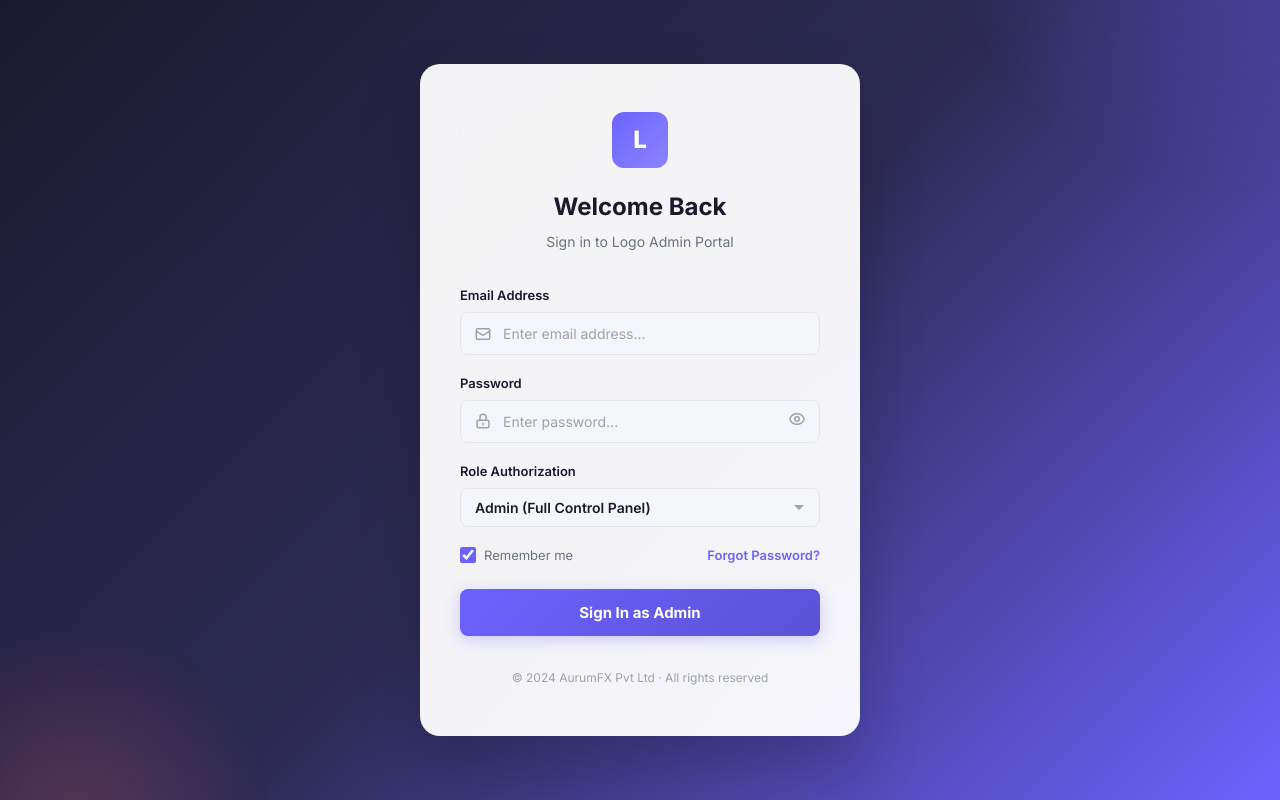
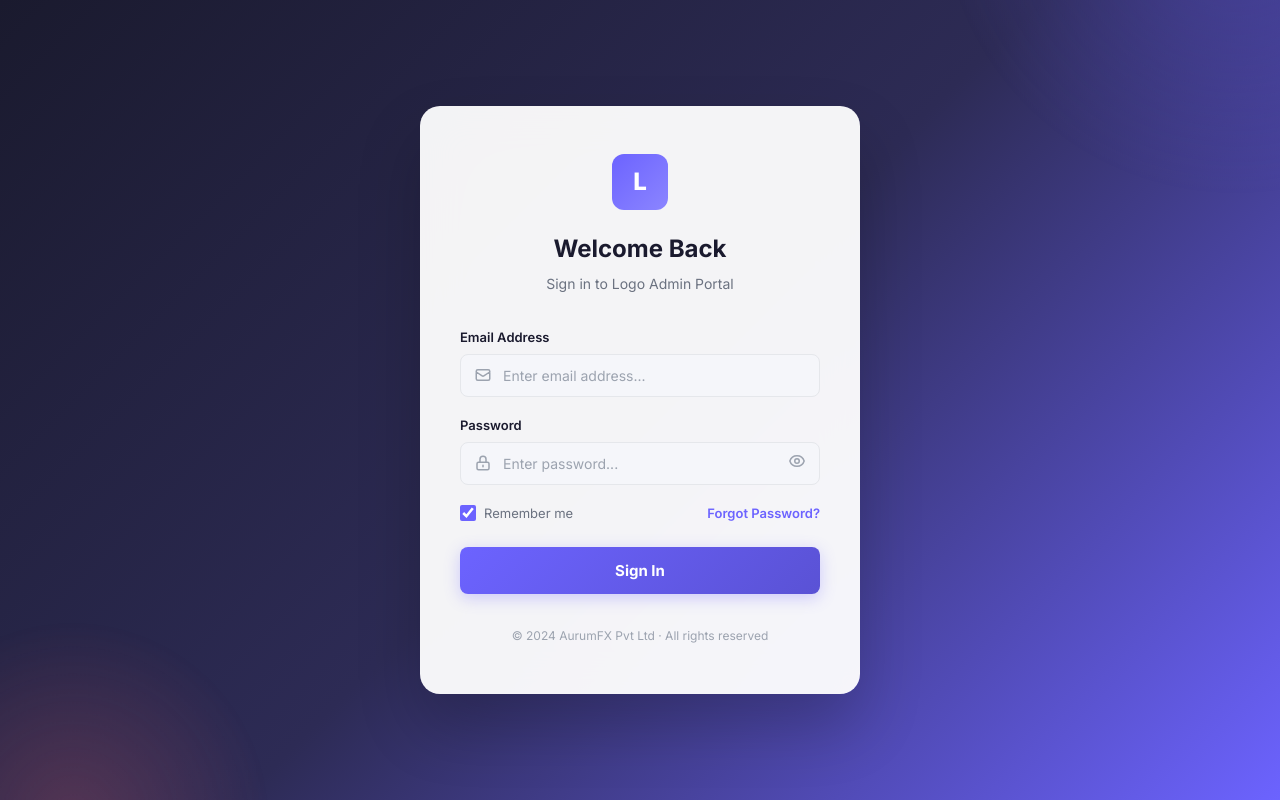
Before and after one commit to aurumfx-software/logo_frontend, a React (Vite) app: page /login in a window 1280 px wide. Built offline with nearby package versions, Linux system fonts and the light colour scheme.

Commit message:
Remove Role Authorization dropdown from Login page - auto-detect role from API

```diff
--- a/src/pages/Login.jsx
+++ b/src/pages/Login.jsx
@@ -11,7 +11,7 @@ export default function Login() {
   const [showPassword, setShowPassword] = useState(false);
   const [email, setEmail] = useState('');
   const [password, setPassword] = useState('');
-  const [role, setRole] = useState('Admin');
+
   const [error, setError] = useState('');
   const [loading, setLoading] = useState(false);
 
@@ -25,10 +25,7 @@ export default function Login() {
     if (error) setError('');
   };
 
-  const handleRoleChange = (e) => {
-    setRole(e.target.value);
-    if (error) setError('');
-  };
+
 
   const handleLogin = async (e) => {
     e.preventDefault();
@@ -59,7 +56,6 @@ export default function Login() {
       const loginRes = await authService.login({
         email: cleanEmail,
         password: cleanPassword,
-        role,
       });
 
       const apiUser = loginRes.user || {};
@@ -73,7 +69,7 @@ export default function Login() {
           ? 'Staff'
           : apiUser.role === 'CUSTOMER' || apiUser.role === 'Customer'
           ? 'Customer'
-          : role;
+          : 'Admin';
 
       const userData = {
         id: apiUser.id || 1,
@@ -228,20 +224,7 @@ export default function Login() {
             </div>
           </div>
 
-          <div className="form-group">
-            <label className="form-label">Role Authorization</label>
-            <select
-              className="form-select"
-              value={role}
-              onChange={handleRoleChange}
-              disabled={loading}
-              style={{ fontWeight: 600 }}
-            >
-              <option value="Admin">Admin (Full Control Panel)</option>
-              <option value="Staff">Staff (Admin Configured Access)</option>
-              <option value="Customer">Customer (Public Portal Access)</option>
-            </select>
-          </div>
+
 
           <div className="login-options">
             <label className="login-remember">
@@ -262,7 +245,7 @@ export default function Login() {
                 Signing in...
               </span>
             ) : (
-              `Sign In as ${role}`
+              'Sign In'
             )}
           </button>
         </form>
```
